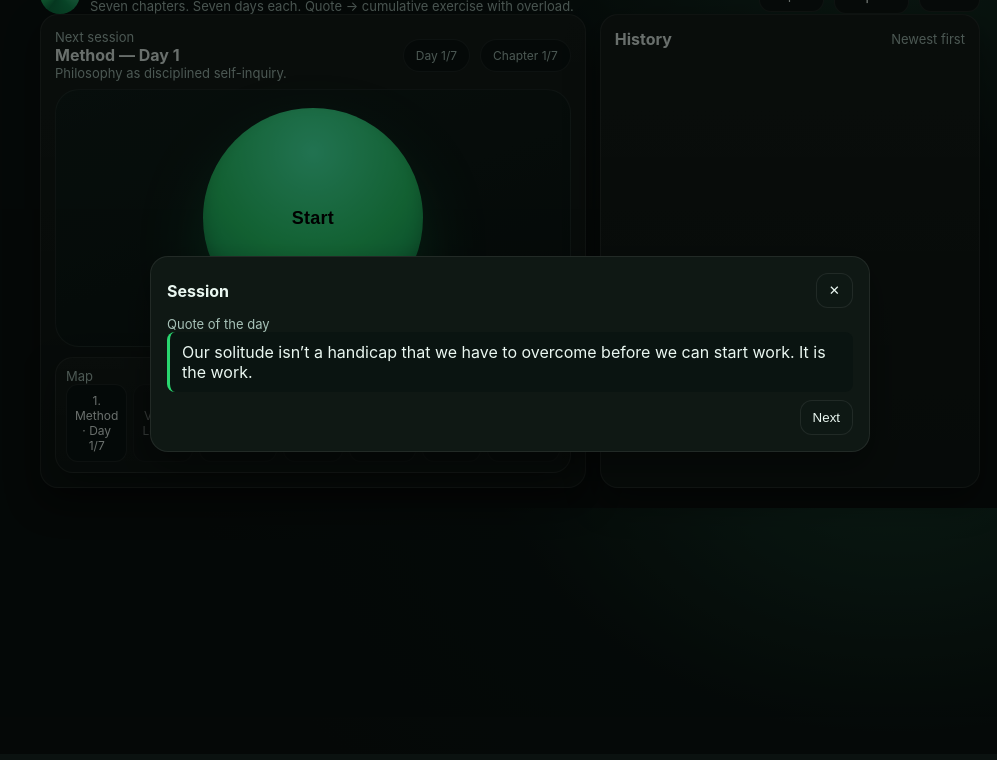
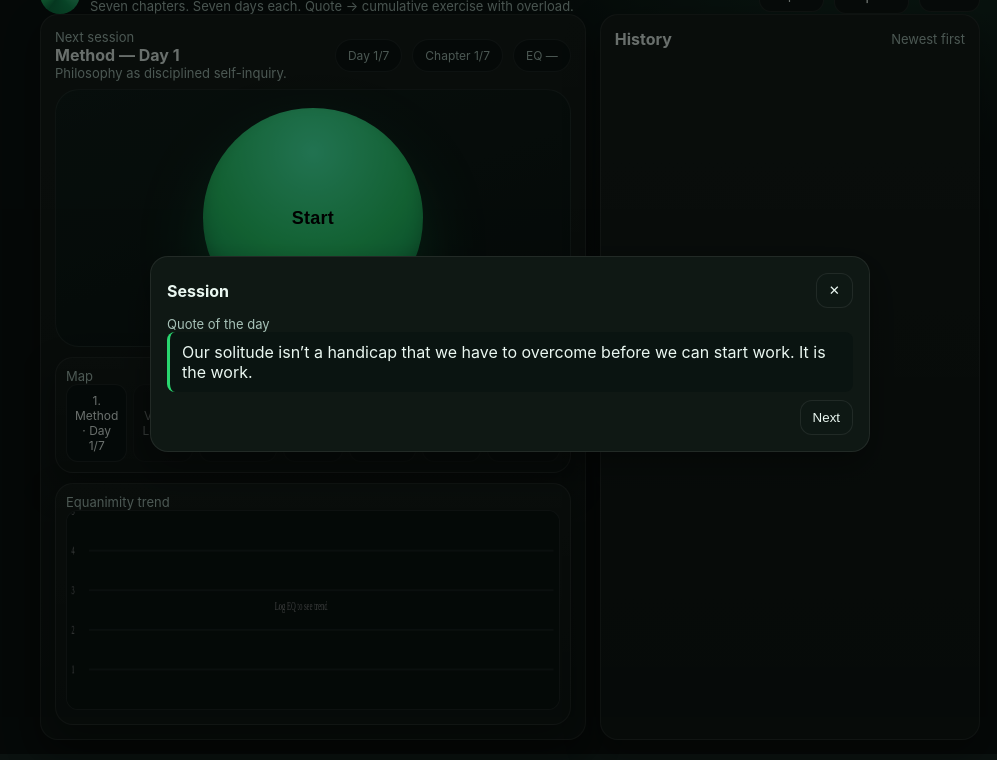
Before and after one commit to nopara73/PursuitOfValue, a plain HTML site: page index.html in a window 1280 px wide. Both pictures are taken after a click on the button "Start". Shown: the part 46-806 px from the top of the page, without its empty margins (130-1127 px from the left). Drawn offline with Linux system fonts and the light colour scheme.

Commit message:
Update index.html

```diff
--- a/index.html
+++ b/index.html
@@ -4,7 +4,7 @@
 <meta charset="utf-8"/>
 <meta name="viewport" content="width=device-width,initial-scale=1"/>
 <title>Pursuit of Value — 7×7 Program</title>
-<meta name="description" content="Seven chapters. Seven days each. Quote → cumulative exercise with progressive overload."/>
+<meta name="description" content="Seven chapters. Seven days each. Quote → cumulative exercise with overload. Includes daily equanimity check-in and trend graph."/>
 <style>
   :root{
     --bg:#0b1210; --ink:#eaf7f1; --muted:#a8c3b9; --card:#0f1814; --line:rgba(255,255,255,.08);
@@ -40,6 +40,12 @@
   blockquote{margin:0;padding:10px 12px;border-left:3px solid var(--accent);background:#0a1411;border-radius:8px}
   textarea{width:100%;background:#0a1411;border:1px solid var(--line);color:var(--ink);padding:12px 14px;border-radius:12px;font-size:15px}
   ul{margin:8px 0 0 18px}
+  /* rating dots */
+  .rating{display:flex;gap:8px;align-items:center}
+  .dot{width:28px;height:28px;border-radius:50%;display:grid;place-items:center;background:#0a1411;border:1px solid var(--line);cursor:pointer;color:var(--muted);font-size:12px}
+  .dot.sel{background:var(--accent); color:#082816; border:none; font-weight:700}
+  /* chart */
+  #eqChart{width:100%;height:200px;background:#0b1512;border:1px solid var(--line);border-radius:12px}
 </style>
 </head>
 <body>
@@ -70,6 +76,7 @@
           <div class="row">
             <div class="pill" id="stepPill">Day 1/7</div>
             <div class="pill" id="chapPill">Chapter 1/7</div>
+            <div class="pill" id="eqPill">EQ —</div>
           </div>
         </div>
         <div class="big" style="margin-top:8px">
@@ -79,6 +86,11 @@
         <div class="card" style="padding:10px">
           <div class="muted">Map</div>
           <div id="map"></div>
+        </div>
+        <div style="height:10px"></div>
+        <div class="card" style="padding:10px">
+          <div class="muted">Equanimity trend</div>
+          <canvas id="eqChart" width="900" height="200" aria-label="Equanimity trend"></canvas>
         </div>
       </section>
 
@@ -109,6 +121,11 @@
         <div style="font-weight:700" id="exerciseTitle">Exercise</div>
         <div class="muted" id="exerciseBase">—</div>
         <div class="muted" id="overload" style="margin-top:6px;color:#c7e9d6">—</div>
+        <div style="height:8px"></div>
+        <div class="row" id="eqRow">
+          <span class="muted" style="min-width:140px">Equanimity today</span>
+          <div class="rating" id="eqDots"></div>
+        </div>
         <div style="height:8px"></div>
         <textarea id="answer" rows="5" placeholder="Write here…"></textarea>
         <div class="row" style="justify-content:flex-end;margin-top:8px">
@@ -279,7 +296,7 @@ const PROGRAM = [
 ];
 
 /* =================== State =================== */
-const LS_KEY = "pov_7x7_v2"; // reset key for new logic
+const LS_KEY = "pov_7x7_v2"; // keep key, entries gain optional eq
 function load(){
   try{ return JSON.parse(localStorage.getItem(LS_KEY)) || {
     chapter:0, day:0,
@@ -291,12 +308,14 @@ function save(){ localStorage.setItem(LS_KEY, JSON.stringify(S)); }
 
 /* =================== UI refs =================== */
 const $=s=>document.querySelector(s), $$=s=>Array.from(document.querySelectorAll(s));
-const lessonTitle=$('#lessonTitle'), chapterTheme=$('#chapterTheme'), stepPill=$('#stepPill'), chapPill=$('#chapPill');
+const lessonTitle=$('#lessonTitle'), chapterTheme=$('#chapterTheme'), stepPill=$('#stepPill'), chapPill=$('#chapPill'), eqPill=$('#eqPill');
 const start=$('#start'), map=$('#map'), historyEl=$('#history');
 const modal=$('#modal'), closeBtn=$('#close'), nextBtn=$('#next');
 const quoteWrap=$('#quoteWrap'), quoteEl=$('#quote');
 const exerciseWrap=$('#exerciseWrap'), exTitle=$('#exerciseTitle'), exBase=$('#exerciseBase'), exOver=$('#overload'), answer=$('#answer');
+const eqDots=$('#eqDots'); let curEq=3;
 const exportBtn=$('#exportBtn'), importFile=$('#importFile'), resetBtn=$('#resetBtn');
+const eqChart=$('#eqChart');
 
 /* =================== Render =================== */
 function render(){
@@ -305,8 +324,11 @@ function render(){
   chapterTheme.textContent = ch.theme;
   stepPill.textContent = `Day ${day}/7`;
   chapPill.textContent = `Chapter ${S.chapter+1}/7`;
+  const ema = eqEMA();
+  eqPill.textContent = `EQ ${ema? ema.toFixed(2):'—'}`;
   renderMap();
   renderHistory();
+  drawEqChart();
 }
 function renderMap(){
   map.innerHTML="";
@@ -323,12 +345,24 @@ function renderHistory(){
   historyEl.innerHTML = arr.map(e=>{
     const label = `${PROGRAM[e.chapter].name} · Day ${e.day+1}`;
     const d = new Date(e.ts);
+    const eqLabel = (typeof e.eq==='number')? ` • EQ ${e.eq}`:'';
     return `<div class="item">
       <div class="muted" style="text-align:center">${d.toLocaleDateString(undefined,{year:'numeric',month:'short',day:'numeric'})}</div>
-      <div><div style="font-weight:700">${label}</div><div class="muted">${(e.note||'').replace(/[<>&]/g,s=>({'<':'&lt;','>':'&gt;','&':'&amp;'}[s]))||'(no note)'}</div></div>
+      <div><div style="font-weight:700">${label}${eqLabel}</div><div class="muted">${(e.note||'').replace(/[<>&]/g,s=>({'<':'&lt;','>':'&gt;','&':'&amp;'}[s]))||'(no note)'}</div></div>
       <div class="muted" style="text-align:right">#${e.chapter+1}.${e.day+1}</div>
     </div>`;
   }).join('');
+}
+
+/* =================== Equanimity UI =================== */
+function drawEqDots(sel=curEq){
+  eqDots.innerHTML='';
+  for(let i=1;i<=5;i++){
+    const b=document.createElement('button');
+    b.className='dot'+(i===sel?' sel':''); b.textContent=i; b.setAttribute('aria-label','Equanimity '+i);
+    b.onclick=()=>{ curEq=i; drawEqDots(i); };
+    eqDots.appendChild(b);
+  }
 }
 
 /* =================== Session flow =================== */
@@ -345,14 +379,13 @@ nextBtn.onclick=()=> {
 closeBtn.onclick=()=> modal.classList.remove('open');
 
 function buildCumulative(chIndex, dayIndex){
-  // returns HTML list of tasks Day1..DayN (exact repetition cumulates)
   const items = PROGRAM[chIndex].overload.slice(0, dayIndex+1)
     .map((t,i)=>`<li>Day ${i+1} — ${t}</li>`).join('');
   return `<div class="muted">Do the following today:</div><ul>${items}</ul>`;
 }
 
 function openSession(){
-  stage=0; answer.value="";
+  stage=0; answer.value=""; curEq=3; drawEqDots();
   const ch=PROGRAM[S.chapter];
   quoteEl.textContent = QUOTES[S.chapter][S.day] || '';
   exTitle.textContent = "Exercise";
@@ -364,9 +397,9 @@ function openSession(){
   modal.classList.add('open');
 }
 
-// test-friendly: allow multiple runs per day
+// Save with equanimity rating
 function complete(){
-  const entry = {ts: Date.now(), chapter:S.chapter, day:S.day, note:answer.value.trim()};
+  const entry = {ts: Date.now(), chapter:S.chapter, day:S.day, note:answer.value.trim(), eq:curEq};
   S.entries.push(entry);
   if(S.day<6){ S.day++; }
   else { S.day=0; if(S.chapter<6) S.chapter++; }
@@ -376,6 +409,36 @@ function complete(){
 }
 
 document.getElementById('save').onclick = complete;
+
+/* =================== Equanimity metrics & chart =================== */
+function eqSeries(limit=90){
+  return S.entries.filter(e=>typeof e.eq==='number').slice(-limit);
+}
+function eqEMA(N=30){
+  const vals = eqSeries().map(e=>e.eq);
+  if(!vals.length) return null;
+  const k=2/(N+1); let ema=vals[0]; for(let i=1;i<vals.length;i++){ ema = vals[i]*k + ema*(1-k); }
+  return ema;
+}
+function drawEqChart(){
+  const cvs=eqChart; if(!cvs) return; const ctx=cvs.getContext('2d'); const w=cvs.width, h=cvs.height;
+  ctx.clearRect(0,0,w,h); ctx.fillStyle='#0a1411'; ctx.fillRect(0,0,w,h);
+  // grid
+  ctx.strokeStyle='rgba(255,255,255,.12)'; ctx.lineWidth=1; ctx.beginPath();
+  for(let i=1;i<=4;i++){ const y=h - i*(h/5); ctx.moveTo(40,y); ctx.lineTo(w-10,y);} ctx.stroke();
+  ctx.fillStyle='rgba(255,255,255,.5)'; ctx.font='12px ui-sans-serif';
+  for(let i=1;i<=5;i++){ const y=h - i*(h/5); ctx.fillText(String(i), 8, y+4); }
+  const pts=eqSeries(); if(pts.length<2){ ctx.fillText('Log EQ to see trend', w/2-70, h/2); return; }
+  const padL=40, padR=10, padT=10, padB=20; const xmin=0, xmax=pts.length-1;
+  const x=i=> padL + (i-xmin)/(xmax-xmin)*(w-padL-padR);
+  const y=v=> padT + (1-(v-1)/4) * (h-padT-padB);
+  // line
+  ctx.strokeStyle=getComputedStyle(document.documentElement).getPropertyValue('--accent').trim(); ctx.lineWidth=2.2; ctx.beginPath();
+  pts.forEach((e,i)=>{ const X=x(i), Y=y(e.eq); if(i===0) ctx.moveTo(X,Y); else ctx.lineTo(X,Y); }); ctx.stroke();
+  // markers
+  ctx.fillStyle=getComputedStyle(document.documentElement).getPropertyValue('--accent').trim();
+  pts.forEach((e,i)=>{ const X=x(i), Y=y(e.eq); ctx.beginPath(); ctx.arc(X,Y,2.5,0,Math.PI*2); ctx.fill(); });
+}
 
 /* =================== Export / Import / Reset =================== */
 exportBtn.onclick = ()=>{
```
